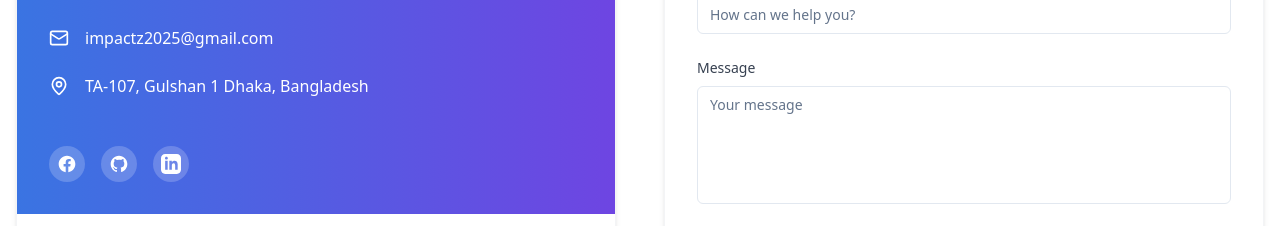
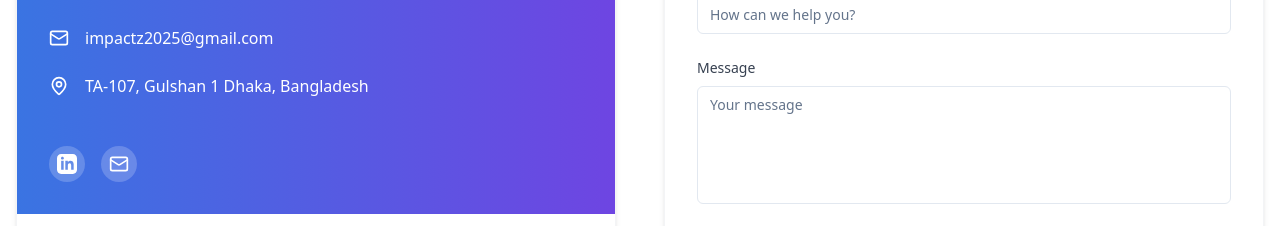
Before and after one commit to TasnimulHassan02/IMPACTZ-Website, a React (Vite) app: page / in a window 1280 px wide. Shown: the part 3067-3293 px from the top of the page. Built offline with nearby package versions, Linux system fonts and the light colour scheme.

Commit message:
Remove Facebook icon and replace with Github
Replaced the Facebook icon with a Github icon in the contact section.

```diff
--- a/src/components/Contact.tsx
+++ b/src/components/Contact.tsx
@@ -1,4 +1,3 @@
-
 import React from "react";
 import { Button } from "@/components/ui/button";
 import { Input } from "@/components/ui/input";
@@ -49,20 +48,13 @@ const Contact: React.FC = () => {
 
               <div className="mt-12">
                 <div className="flex space-x-4">
-                  <a href="#" className="bg-white/20 hover:bg-white/40 transition-colors p-2 rounded-full">
-                    <svg className="w-5 h-5 text-white" fill="currentColor" viewBox="0 0 24 24" xmlns="http://www.w3.org/2000/svg">
-                      <path d="M22 12c0-5.523-4.477-10-10-10S2 6.477 2 12c0 4.991 3.657 9.128 8.438 9.878v-6.987h-2.54V12h2.54V9.797c0-2.506 1.492-3.89 3.777-3.89 1.094 0 2.238.195 2.238.195v2.46h-1.26c-1.243 0-1.63.771-1.63 1.562V12h2.773l-.443 2.89h-2.33v6.988C18.343 21.128 22 16.991 22 12z"></path>
-                    </svg>
-                  </a>
-                  <a href="#" className="bg-white/20 hover:bg-white/40 transition-colors p-2 rounded-full">
-                    <svg className="w-5 h-5 text-white" fill="currentColor" viewBox="0 0 24 24" xmlns="http://www.w3.org/2000/svg">
-                      <path d="M12 2C6.477 2 2 6.477 2 12c0 4.42 2.865 8.166 6.839 9.489.5.09.682-.217.682-.482 0-.237-.008-.866-.013-1.7-2.782.603-3.369-1.343-3.369-1.343-.454-1.155-1.11-1.462-1.11-1.462-.908-.62.069-.608.069-.608 1.003.07 1.531 1.03 1.531 1.03.892 1.529 2.341 1.088 2.91.832.092-.647.35-1.088.636-1.338-2.22-.253-4.555-1.11-4.555-4.943 0-1.091.39-1.984 1.029-2.683-.103-.253-.446-1.27.098-2.647 0 0 .84-.269 2.75 1.022A9.606 9.606 0 0112 6.82c.85.004 1.705.114 2.504.336 1.909-1.29 2.747-1.022 2.747-1.022.546 1.377.202 2.394.1 2.647.64.699 1.028 1.592 1.028 2.683 0 3.842-2.339 4.687-4.566 4.935.359.309.678.919.678 1.852 0 1.337-.012 2.416-.012 2.744 0 .267.18.578.688.48C19.137 20.164 22 16.42 22 12c0-5.523-4.477-10-10-10z"></path>
-                    </svg>
-                  </a>
                   <a href="https://www.linkedin.com/company/impactz2025/?viewAsMember=true" className="bg-white/20 hover:bg-white/40 transition-colors p-2 rounded-full">
                     <svg className="w-5 h-5 text-white" fill="currentColor" viewBox="0 0 24 24" xmlns="http://www.w3.org/2000/svg">
                       <path d="M19 0h-14c-2.761 0-5 2.239-5 5v14c0 2.761 2.239 5 5 5h14c2.762 0 5-2.239 5-5v-14c0-2.761-2.238-5-5-5zm-11 19h-3v-11h3v11zm-1.5-12.268c-.966 0-1.75-.79-1.75-1.764s.784-1.764 1.75-1.764 1.75.79 1.75 1.764-.783 1.764-1.75 1.764zm13.5 12.268h-3v-5.604c0-3.368-4-3.113-4 0v5.604h-3v-11h3v1.765c1.396-2.586 7-2.777 7 2.476v6.759z"></path>
                     </svg>
+                  </a>
+                  <a href="#" className="bg-white/20 hover:bg-white/40 transition-colors p-2 rounded-full">
+                    <Mail className="w-5 h-5 text-white" />
                   </a>
                 </div>
               </div>
```
